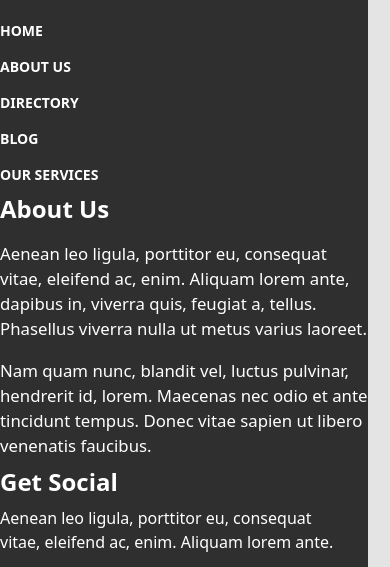
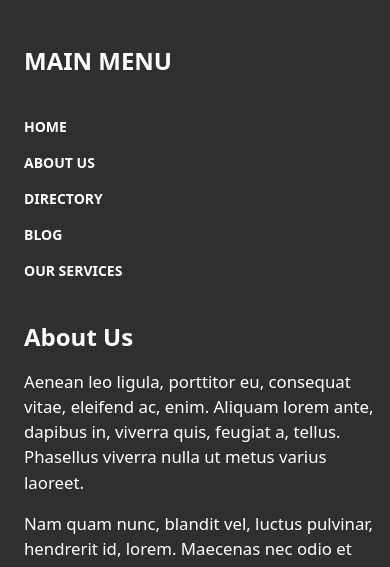
Before and after one commit to Promiseigboke/Camper-cafer, a website: page index.html in a window 390 px wide. Shown: the part 5394-5961 px from the top of the page. Drawn offline with Linux system fonts and the light colour scheme.

Commit message:
I am currently in the last session. i am currently working on the responsiveness of phone screen

```diff
--- a/index.html
+++ b/index.html
@@ -317,21 +317,30 @@
 
    <!-------------------------------------- End Of Daily Menu ----------------------------------->
    <!-------------------------------------- Begining Of Last Section ---------------------------->
-<div class="bg-[#302F2F] text-white grid grid-cols-1 place-items-center lg:flex items-center justify-center w-[23rem] h-[50rem] lg:h-[20rem] lg:w-full mt-[4rem]">
-    <div class="lg:flex flex-y-gap-[6rem]">
+<div class="bg-[#302F2F] text-white lg:flex items-center lg:justify-center w-[24.5rem] h-[57rem] pl-[0.5rem] lg:h-[20rem] lg:w-full pt-[5rem] mt-[4rem]">
+    <div class="mx-[1rem] lg:flex lg:flex-y-gap-[6rem]">
         <!------------ First Column ----------->
-    <div id="ie" class="lg:-ml-[2rem] lg:mr-[6rem]">
-        <h1 class="font-bold text-2xl">MAIN MENU</h1>
+    <div id="ie" class="mb-[2rem] lg:-ml-[2rem] lg:mr-[6rem]">
+        <h1 class="font-bold text-2xl lg:text-2xl mb-[2rem]">MAIN MENU</h1>
         <div class="flex flex-col mt-[1rem]">
-        <a href="#first-section" class="font-bold text-sm my-[0.5rem] hover:text-[#BB8232]">HOME</a>
-        <a href="#first-section" class="font-bold text-sm my-[0.5rem] hover:text-[#BB8232]">ABOUT US</a>
-        <a href="#first-section" class="font-bold text-sm my-[0.5rem] hover:text-[#BB8232]">DIRECTORY</a>
-        <a href="#first-section" class="font-bold text-sm my-[0.5rem] hover:text-[#BB8232]">BLOG</a>
-        <a href="#first-section" class="font-bold text-sm my-[0.5rem] hover:text-[#BB8232]">OUR SERVICES</a>
+        <a href="#first-section" class="font-bold lg:font-bold text-sm my-[0.5rem] hover:text-[#BB8232]">HOME</a>
+        <a href="#first-section" class="font-bold lg:font-bold text-sm my-[0.5rem] hover:text-[#BB8232]">ABOUT US</a>
+        <a href="#first-section" class="font-bold lg:font-bold text-sm my-[0.5rem] hover:text-[#BB8232]">DIRECTORY</a>
+        <a href="#first-section" class="font-bold lg:font-bold text-sm my-[0.5rem] hover:text-[#BB8232]">BLOG</a>
+        <a href="#first-section" class="font-bold lg:font-bold text-sm my-[0.5rem] hover:text-[#BB8232]">OUR SERVICES</a>
         </div>
     </div>
     <!--------------- Second Column ----------->
-    <div id="if" class="lg:flex flex-col lg:w-[28rem] lg:mr-[1rem]">
+    <!-- large screen -->
+    <div id="if" class="mb-[2rem] flex hidden flex-col lg:w-[28rem] lg:mr-[1rem]">
+        <h2 class="font-bold text-2xl">About Us</h2>
+        <div class="mt-[1rem]">
+        <p class="text-[1.05rem]">Aenean leo ligula, porttitor eu, consequat vitae, eleifend ac, enim. Aliquam lorem ante, dapibus in, viverra quis, feugiat a, tellus. Phasellus viverra nulla ut metus varius laoreet.</p>
+        <p class="text-[1.05rem] mt-[1rem]">Nam quam nunc, blandit vel, luctus pulvinar, hendrerit id, lorem. Maecenas nec odio et ante tincidunt tempus. Donec vitae sapien ut libero venenatis faucibus.</p>
+    </div>
+    </div>
+    <!-- phone screen -->
+    <div id="if" class="mb-[2rem] lg:flex flex-col lg:w-[28rem] lg:mr-[1rem]">
         <h2 class="font-bold text-2xl">About Us</h2>
         <div class="mt-[1rem]">
         <p class="text-[1.05rem]">Aenean leo ligula, porttitor eu, consequat vitae, eleifend ac, enim. Aliquam lorem ante, dapibus in, viverra quis, feugiat a, tellus. Phasellus viverra nulla ut metus varius laoreet.</p>
@@ -340,10 +349,10 @@
     </div>
     <!--------------- Third Column ----------->
     <div class="relative lg:flex flex-col lg:ml-[2rem]">
-        <h3 class="font-bold text-2xl my-[0.5rem]">Get Social</h3>
+        <h3 class="font-bold text-2xl mb-[0.5rem] lg:my-[0.5rem]">Get Social</h3>
         <span>Aenean leo ligula, porttitor eu, consequat <br> vitae, eleifend ac, enim. Aliquam lorem ante.</span>
-        <div class="lg:flex mt-[2rem]">
-        <div class="facebook-icon bg-[#474747] w-[2.7rem] h-[2.7rem] flex items-center justify-center mr-[1rem] rounded-sm hover:bg-[#BB8232]">
+        <div class="grid grid-cols-5 m-0 lg:flex mt-[2rem]">
+        <div class="facebook-icon bg-[#474747] w-[2.7rem] h-[2.7rem] mr-[0.1rem] flex items-center justify-center mr-[1rem] rounded-sm hover:bg-[#BB8232]">
             <i class="fa-brands fa-facebook text-[2rem]"></i>
           </div>
         <div class="twitter-icon bg-[#474747] text-white w-[2.7rem] h-[2.7rem] flex items-center justify-center mr-[1rem] rounded-sm hover:bg-[#BB8232]">
```
Also changed, not shown: output.css.
